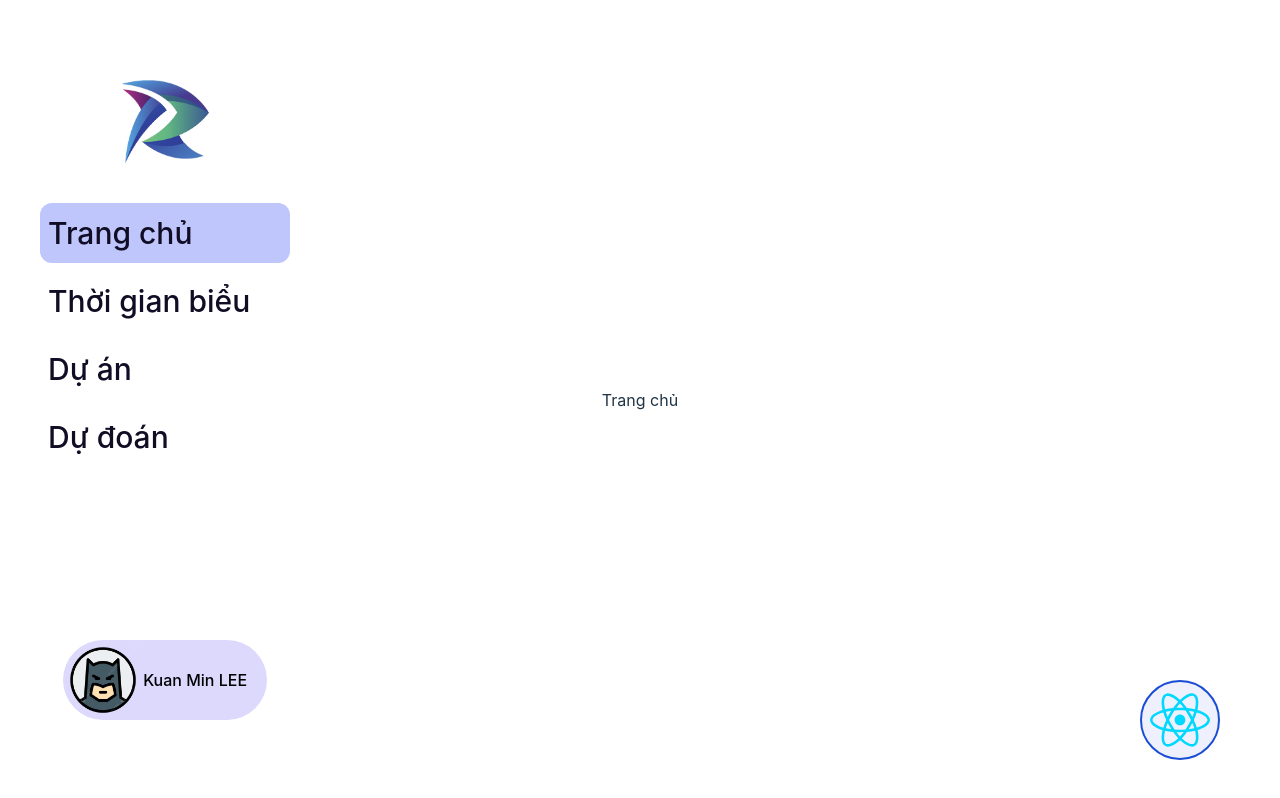
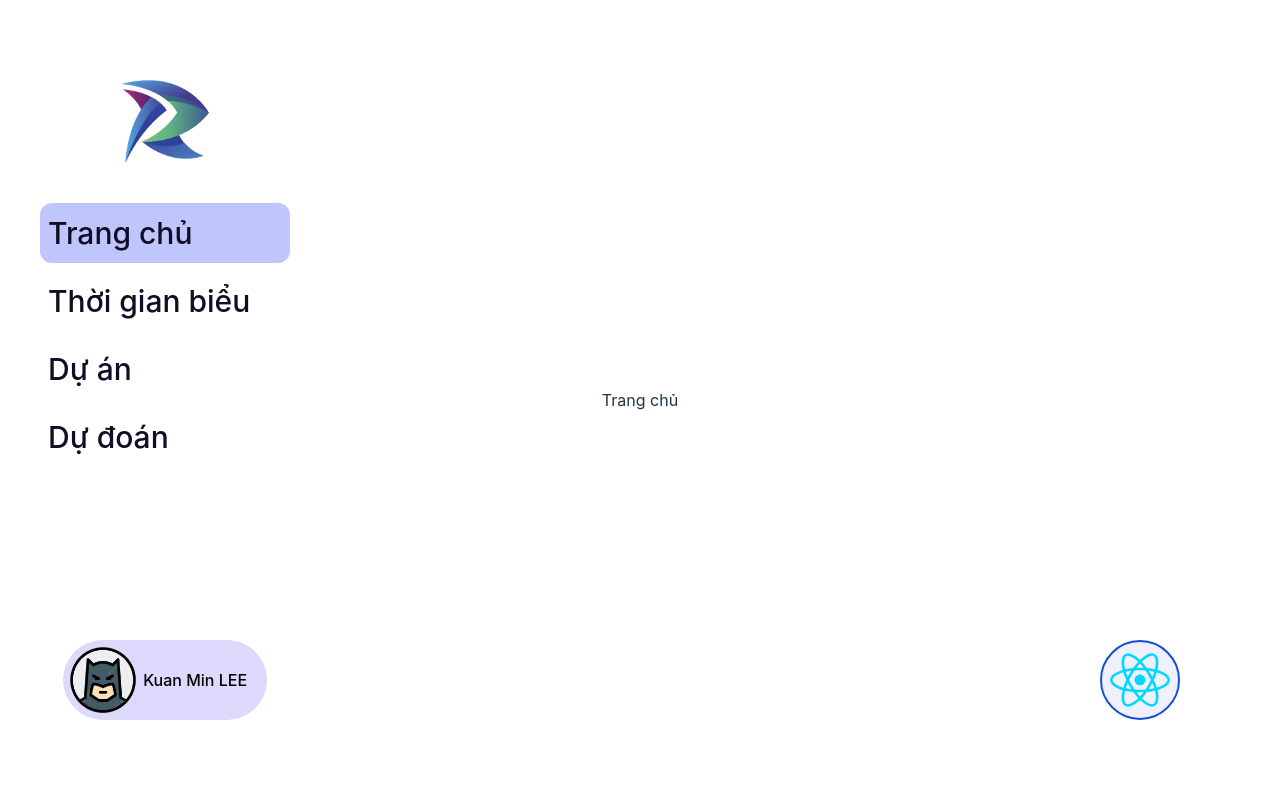
Before and after one commit to CuongNguyen1701/UIUX_Course_Project, a React (Vite) app in the folder regress/: page / in a window 1280 px wide. Built offline with nearby package versions, Linux system fonts and the light colour scheme.

Commit message:
add input field

```diff
--- a/regress/src/components/AIChatAssistant.jsx
+++ b/regress/src/components/AIChatAssistant.jsx
@@ -1,20 +1,41 @@
 import { useState } from "react";
 import Draggable from "react-draggable";
 import logo from "../assets/react.svg";
-function AIChatAssistant() {
-  const [isDragging, setIsDragging] = useState(false);
+const ChatScreen = () => {
+  return (
+    <div className="flex flex-col-reverse px-10 pb-5 mt-10 text-black rounded-lg rounded-tr-none pt-7 bg-primary-200 max-h-40 min-h-20 max-w-100 w-fit">
+      <div className="flex flex-row">
+        <input
+          className="px-5 py-3 bg-primary-100 rounded-3xl"
+          placeholder="Enter your message here..."
+        />
+      </div>
+    </div>
+  );
+};
+const AIChatAssistant = () => {
+  const [chatOpen, setChatOpen] = useState(false);
+  const toggleChat = (e) => {
+    setChatOpen(!chatOpen);
+  };
   return (
     <Draggable bounds="body" defaultPosition={{ x: 100, y: 0 }}>
-      <div className="fixed z-10 bottom-10 right-40">
-        <span className="absolute top-0 left-0 z-20 w-full h-full select-none hover:cursor-pointer"></span>
-        <img
-          src={logo}
-          alt="Regress Logo"
-          className="w-20 h-20 p-2 border-2 rounded-full bg-primary-100 border-primary border-5"
-        />
+      <div className="fixed z-10 flex flex-row m-10 bottom-10 right-40">
+        {chatOpen && <ChatScreen />}
+        <div className="select-none">
+          <span
+            className="absolute top-0 right-0 z-20 w-20 h-20 hover:cursor-pointer"
+            onClick={toggleChat}
+          ></span>
+          <img
+            src={logo}
+            alt="Regress Logo"
+            className="w-20 h-20 p-2 border-2 rounded-full bg-primary-100 border-primary border-5"
+          />
+        </div>
       </div>
     </Draggable>
   );
-}
+};
 
 export default AIChatAssistant;
```
